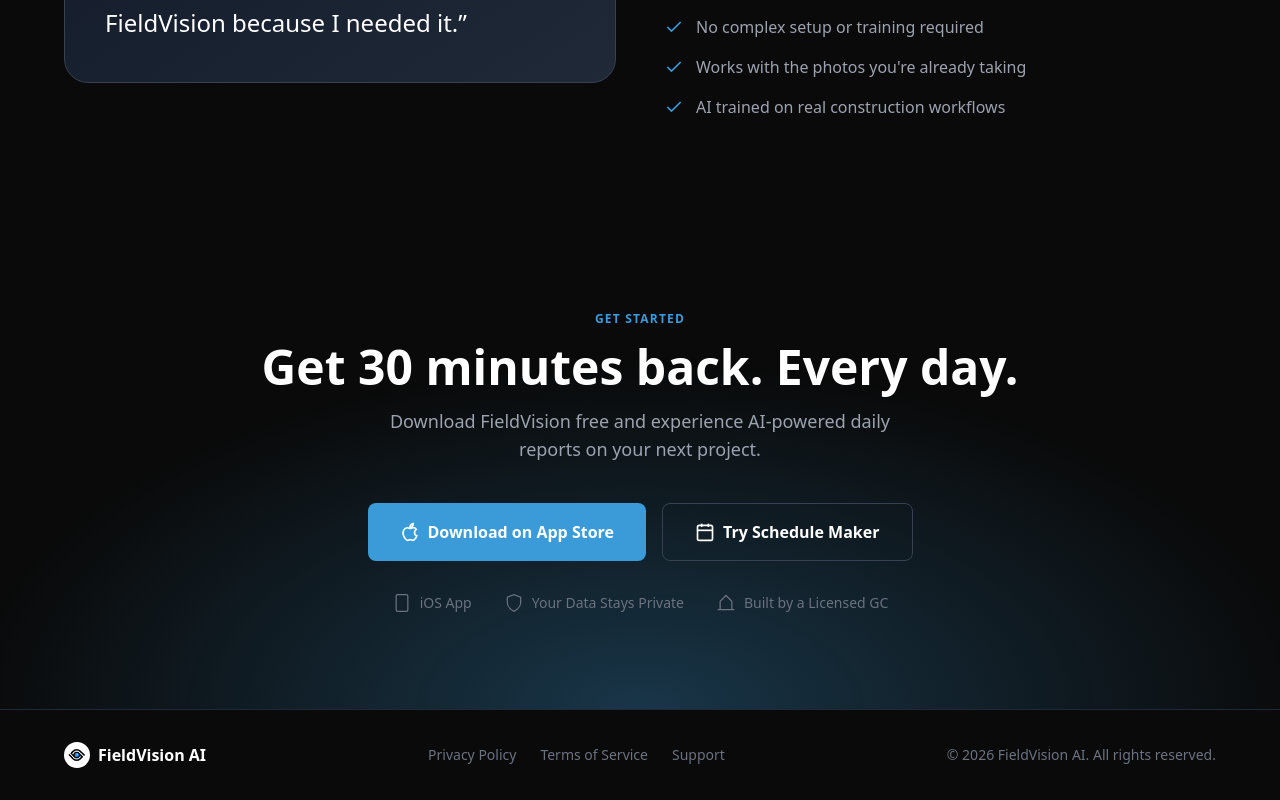
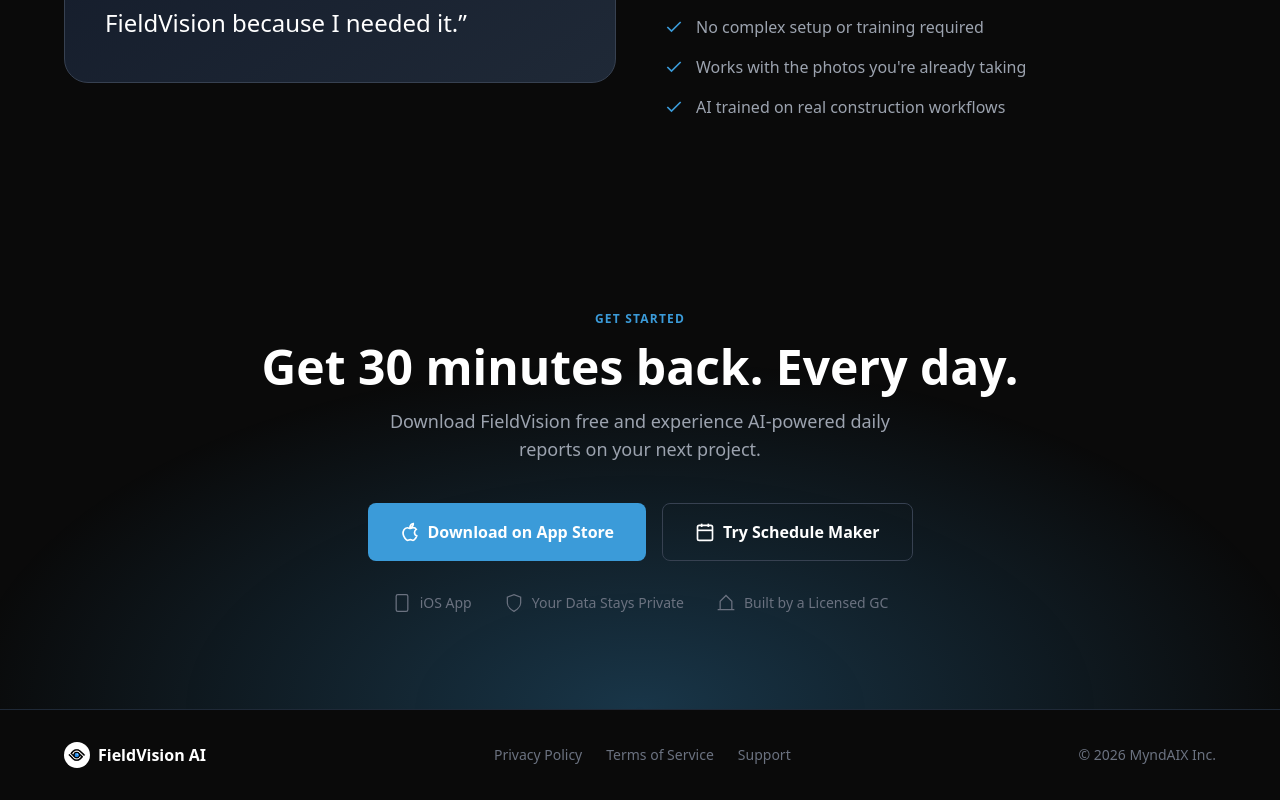
Before and after one commit to redeyefit/fieldvision-website, a Next.js app: page / in a window 1280 px wide. Shown: the part 4616-5416 px from the top of the page. Built offline with nearby package versions, Linux system fonts and the light colour scheme.

Commit message:
chore: Update footer copyright to MyndAIX Inc.

```diff
--- a/index.html
+++ b/index.html
@@ -500,7 +500,7 @@
                 <a href="terms.html">Terms of Service</a>
                 <a href="mailto:support@getfieldvision.ai">Support</a>
             </div>
-            <p class="footer-text">© 2026 FieldVision AI. All rights reserved.</p>
+            <p class="footer-text">© 2026 MyndAIX Inc.</p>
         </div>
     </footer>
 
--- a/src/app/page.tsx
+++ b/src/app/page.tsx
@@ -352,7 +352,7 @@
               Support
             </a>
           </div>
-          <p className="text-sm text-gray-500">© 2026 FieldVision AI. All rights reserved.</p>
+          <p className="text-sm text-gray-500">© 2026 MyndAIX Inc.</p>
         </div>
       </footer>
     </>
```
